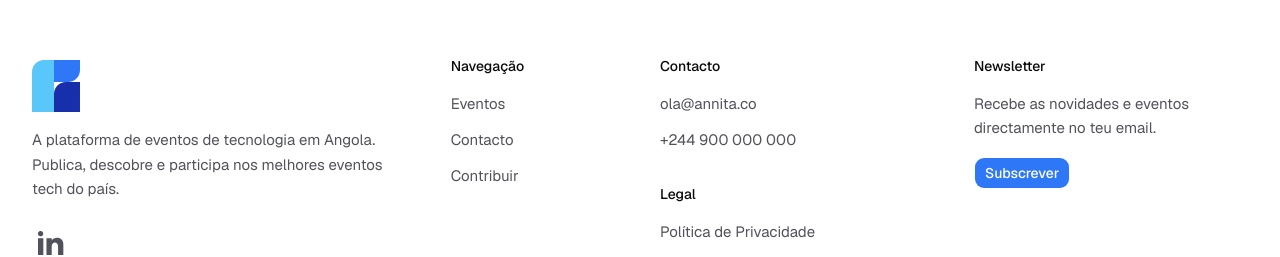
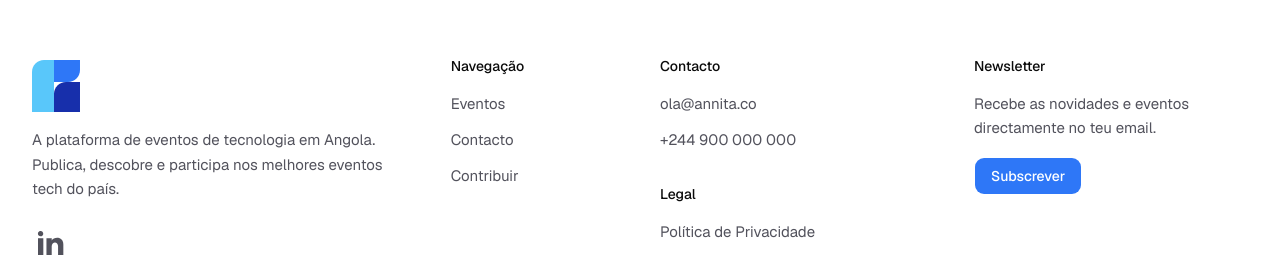
Before and after one commit to mariosalembe23/annita, a Next.js app: page / in a window 1280 px wide. Shown: the part 1791-2048 px from the top of the page. Built offline with nearby package versions, Linux system fonts and the light colour scheme; no server answers; a web font is replaced by a local one.

Commit message:
refactor: remove newsletter input, update LinkedIn URL, and adjust newsletter button padding in Footer

```diff
--- a/components/Footer.tsx
+++ b/components/Footer.tsx
@@ -1,14 +1,9 @@
 "use client";
 
-import {
-  RiGithubFill,
-  RiInstagramLine,
-  RiLinkedinFill,
-} from "@remixicon/react";
+import { RiLinkedinFill } from "@remixicon/react";
 import Image from "next/image";
 import Link from "next/link";
 import { useState } from "react";
-import { Input } from "@/components/ui/input";
 import { Button } from "@/components/ui/button";
 import { useToast } from "@/hooks/use-toast";
 
@@ -54,7 +49,7 @@ export function Footer() {
           </p>
           <div className="flex items-center gap-3 mt-6">
             <a
-              href="https://linkedin.com/company/annita"
+              href="https://www.linkedin.com/company/himersus/?viewAsMember=true"
               target="_blank"
               rel="noopener noreferrer"
               className="size-9 rounded-lg flex items-center justify-center text-zinc-600 dark:text-zinc-400 hover:text-design-2 hover:border-design-2/40 transition-colors"
@@ -129,7 +124,7 @@ export function Footer() {
           <form onSubmit={handleNewsletterSubmit} className="flex gap-2">
             <Button
               type="submit"
-              className="shrink-0 text-white bg-design-2 hover:bg-design-2/90"
+              className="shrink-0 py-4.5 px-4 text-white bg-design-2 hover:bg-design-2/90"
             >
               Subscrever
             </Button>
```
